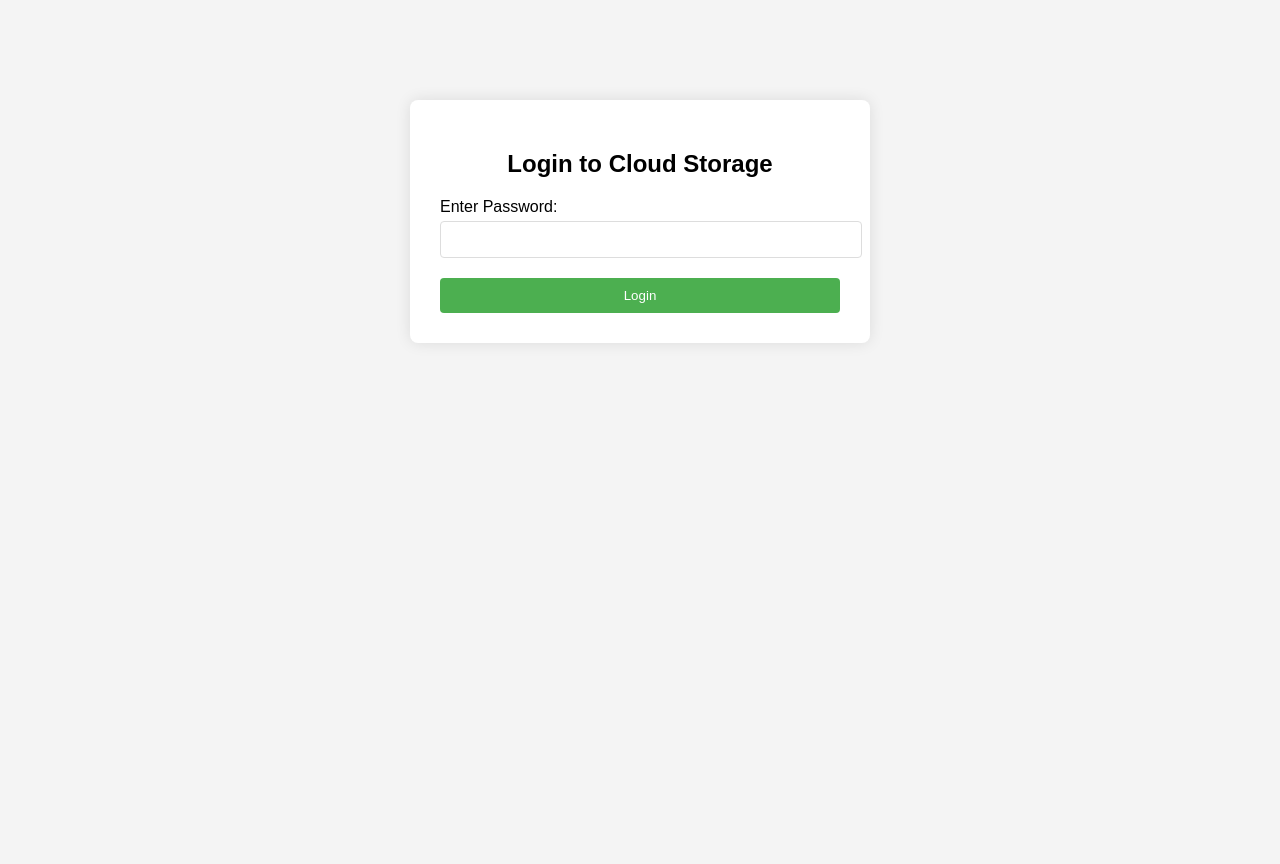
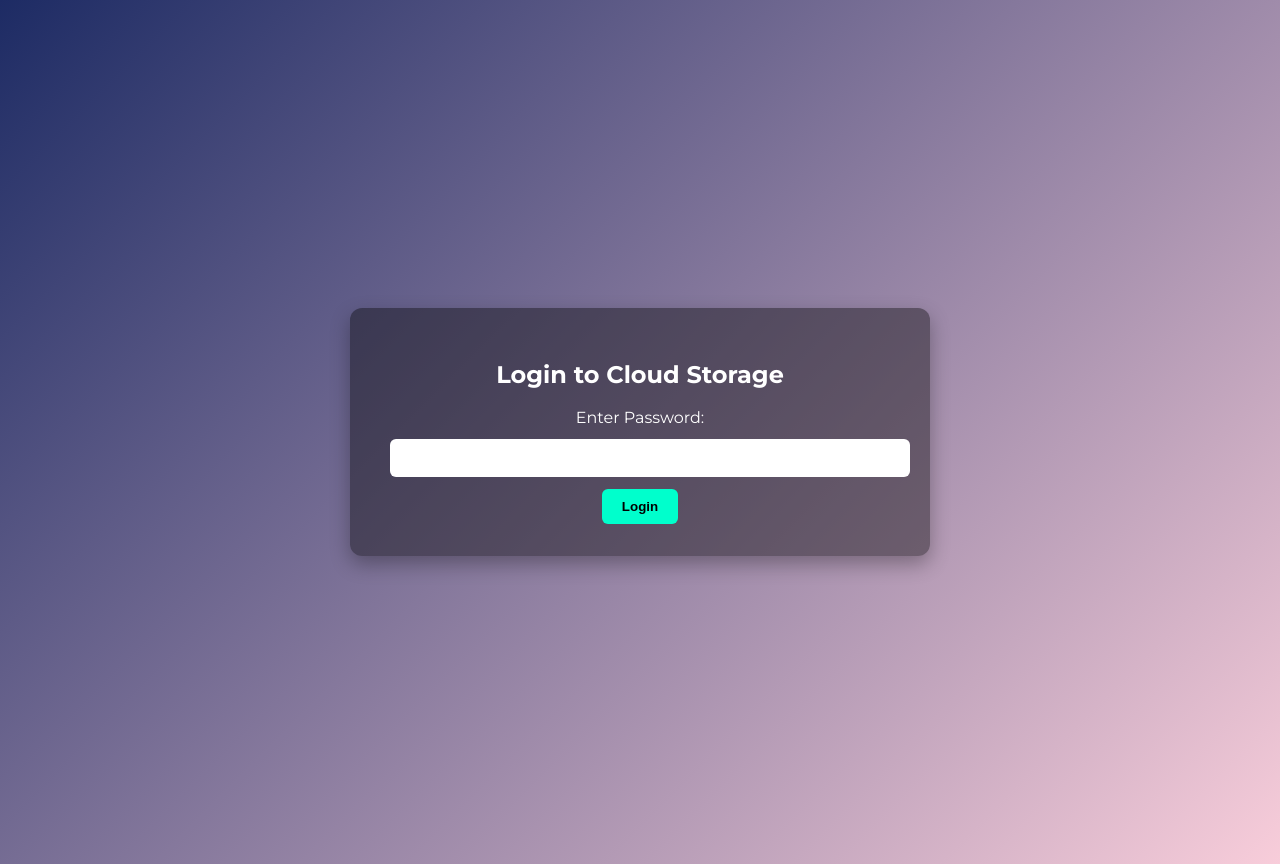
Before and after one commit to pratham21032005/My-Storage, a Flask app: page / in a window 1280 px wide. Before the commit the page ends 313 px from the top, so only its background shows below. Run offline with Flask 2, Linux system fonts and the light colour scheme.

Commit message:
Refactored app: moved styles.css to static/, updated upload_form and backend route to use POST

```diff
--- /dev/null
+++ b/static/styles.css
@@ -0,0 +1,113 @@
+/* General Layout */
+body {
+    font-family: 'Montserrat', sans-serif;
+    background: linear-gradient(135deg, #1d2b64, #f8cdda);
+    margin: 0;
+    min-height: 100vh;
+    display: flex;
+    justify-content: center;
+    align-items: center;
+    color: white;
+    padding: 2rem;
+}
+
+.container {
+    background: rgba(0, 0, 0, 0.4);
+    padding: 2rem 2.5rem;
+    border-radius: 12px;
+    box-shadow: 0 8px 20px rgba(0,0,0,0.3);
+    width: 100%;
+    max-width: 500px;
+    text-align: center;
+}
+
+/* Inputs */
+input[type="password"],
+input[type="file"] {
+    padding: 10px;
+    width: 100%;
+    margin: 12px 0;
+    border: none;
+    border-radius: 6px;
+    font-size: 1rem;
+}
+
+/* Buttons */
+button {
+    padding: 10px 20px;
+    border: none;
+    background-color: #00ffcc;
+    color: #000;
+    font-weight: bold;
+    cursor: pointer;
+    border-radius: 6px;
+    transition: background 0.3s ease;
+}
+
+button:hover {
+    background-color: #ffd700;
+}
+
+/* Error Message */
+#errorMessage {
+    color: #ff6b6b;
+    font-size: 14px;
+    margin-top: 10px;
+}
+
+/* File Section */
+#fileActions {
+    display: none;
+    margin-top: 2rem;
+}
+
+.files-list {
+    margin-top: 1.5rem;
+    text-align: left;
+}
+
+.file-item {
+    background-color: rgba(255,255,255,0.1);
+    padding: 10px;
+    margin-bottom: 10px;
+    border-radius: 6px;
+    display: flex;
+    justify-content: space-between;
+    align-items: center;
+    color: #fff;
+    font-size: 0.95rem;
+}
+
+.file-item a {
+    color: #00ffcc;
+    text-decoration: none;
+    font-weight: bold;
+    transition: color 0.3s;
+}
+
+.file-item a:hover {
+    color: #ffd700;
+}
+
+/* Delete Button */
+.delete-btn {
+    background: crimson;
+    color: white;
+    border: none;
+    padding: 6px 12px;
+    border-radius: 5px;
+    cursor: pointer;
+    margin-left: 10px;
+    transition: background-color 0.3s ease;
+}
+
+.delete-btn:hover {
+    background-color: darkred;
+}
+
+/* Responsive */
+@media (max-width: 600px) {
+    .container {
+        padding: 1.5rem;
+    }
+}
--- a/storage.py
+++ b/storage.py
@@ -1,76 +1,97 @@
-from flask import Flask, request, render_template, redirect, url_for, send_from_directory, jsonify
+from flask import Flask, request, render_template, redirect, url_for, send_from_directory, jsonify, session
 from werkzeug.utils import secure_filename
 import os
 
 app = Flask(__name__)
+app.secret_key = 'your_super_secret_key'  # Needed for session management
 
-# Define the upload folder and make sure it exists
+# Upload config
 UPLOAD_FOLDER = 'uploads'
 app.config['UPLOAD_FOLDER'] = UPLOAD_FOLDER
 
 if not os.path.exists(UPLOAD_FOLDER):
     os.makedirs(UPLOAD_FOLDER)
 
-# Allowed file extensions (you can customize it if needed)
 ALLOWED_EXTENSIONS = {'txt', 'pdf', 'png', 'jpg', 'jpeg', 'gif'}
 
-# Function to check if the file is allowed
+# Helpers
 def allowed_file(filename):
     return '.' in filename and filename.rsplit('.', 1)[1].lower() in ALLOWED_EXTENSIONS
 
-# Password authentication route
+# Routes
 @app.route('/')
 def index():
-    return render_template('login_page.html')  # Serve the login page
+    return render_template('login_page.html')
 
-# Route for password verification
 @app.route('/login', methods=['POST'])
 def login():
     password = request.form.get('password')
     if password == 'Pratham':
-        return redirect(url_for('upload_form'))  # Redirect to upload page after successful login
+        session['role'] = 'admin'
+        return redirect(url_for('upload_form'))
+    elif password == '1234':
+        session['role'] = 'user'
+        return redirect(url_for('upload_form'))
     else:
         return jsonify({"message": "Invalid Password"}), 401
 
-# Upload file page
 @app.route('/upload_form')
 def upload_form():
-    # Get the list of available files in the 'uploads' folder
+    if 'role' not in session:
+        return redirect(url_for('index'))  # Not logged in
     files = os.listdir(app.config['UPLOAD_FOLDER'])
-    return render_template('upload_form.html', files=files)  # Pass the list of files to the template
+    return render_template('upload_form.html', files=files)
 
-# Upload file route
 @app.route('/upload', methods=['POST'])
 def upload():
+    if 'role' not in session:
+        return jsonify({"message": "Unauthorized"}), 401
     if 'file' not in request.files:
         return jsonify({"message": "No file part"}), 400
+
     file = request.files['file']
-
     if file.filename == '':
         return jsonify({"message": "No selected file"}), 400
-
     if not allowed_file(file.filename):
         return jsonify({"message": "File type not allowed"}), 400
 
     filename = secure_filename(file.filename)
     file.save(os.path.join(app.config['UPLOAD_FOLDER'], filename))
-    return redirect(url_for('upload_form'))  # Redirect to the upload form after successful upload
+    return redirect(url_for('upload_form'))
 
-# Download file route
+@app.route('/files', methods=['GET'])
+def files_list():
+    if 'role' not in session:
+        return jsonify({"message": "Unauthorized"}), 401
+    files = os.listdir(app.config['UPLOAD_FOLDER'])
+    return jsonify({"files": files})
+
 @app.route('/download/<filename>')
 def download(filename):
+    if 'role' not in session:
+        return jsonify({"message": "Unauthorized"}), 401
     file_path = os.path.join(app.config['UPLOAD_FOLDER'], filename)
     if os.path.exists(file_path):
         return send_from_directory(app.config['UPLOAD_FOLDER'], filename)
     else:
         return jsonify({"message": "File not found"}), 404
 
-# Fetch all files route
-@app.route('/files', methods=['GET'])
-def files_list():
-    files = os.listdir(app.config['UPLOAD_FOLDER'])
-    return jsonify({"files": files})
+@app.route('/delete/<filename>', methods=['POST'])
+def delete_file(filename):
+    if 'role' not in session or session['role'] != 'admin':
+        return jsonify({"message": "Unauthorized or insufficient privileges"}), 403
+
+    file_path = os.path.join(app.config['UPLOAD_FOLDER'], filename)
+    if os.path.exists(file_path):
+        os.remove(file_path)
+        return redirect(url_for('upload_form'))
+    else:
+        return jsonify({"message": "File not found"}), 404
+
+@app.route('/logout')
+def logout():
+    session.pop('role', None)
+    return redirect(url_for('index'))
 
 if __name__ == '__main__':
-    # Change the port to 8000 (or any other port you prefer)
     app.run(debug=True, port=8000)
--- a/templates/login_page.html
+++ b/templates/login_page.html
@@ -1,68 +1,22 @@
 <!DOCTYPE html>
 <html lang="en">
 <head>
-    <meta charset="UTF-8">
-    <meta name="viewport" content="width=device-width, initial-scale=1.0">
-    <title>Login</title>
-    <style>
-        body {
-            font-family: Arial, sans-serif;
-            margin: 0;
-            padding: 0;
-            background-color: #f4f4f4;
-        }
-        .container {
-            width: 100%;
-            max-width: 400px;
-            margin: 100px auto;
-            padding: 30px;
-            background-color: #fff;
-            box-shadow: 0 0 15px rgba(0, 0, 0, 0.1);
-            border-radius: 8px;
-        }
-        h2 {
-            text-align: center;
-            margin-bottom: 20px;
-        }
-        .input-group {
-            margin-bottom: 20px;
-        }
-        .input-group label {
-            display: block;
-            margin-bottom: 5px;
-        }
-        .input-group input {
-            width: 100%;
-            padding: 10px;
-            border: 1px solid #ddd;
-            border-radius: 4px;
-        }
-        .btn {
-            width: 100%;
-            padding: 10px;
-            background-color: #4CAF50;
-            color: white;
-            border: none;
-            border-radius: 4px;
-            cursor: pointer;
-        }
-        .btn:hover {
-            background-color: #45a049;
-        }
-    </style>
+  <meta charset="UTF-8" />
+  <meta name="viewport" content="width=device-width, initial-scale=1.0"/>
+  <title>Login | Pratham Pawar</title>
+  <link href="https://fonts.googleapis.com/css2?family=Montserrat:wght@400;700&display=swap" rel="stylesheet">
+  <link rel="stylesheet" href="{{ url_for('static', filename='styles.css') }}">
 </head>
 <body>
-
   <div class="container">
     <h2>Login to Cloud Storage</h2>
     <form action="/login" method="POST">
       <div class="input-group">
         <label for="password">Enter Password:</label>
-            <input type="password" name="password" id="password" required>
+        <input type="password" name="password" id="password" required autocomplete="off">
       </div>
       <button type="submit" class="btn">Login</button>
     </form>
   </div>
-
 </body>
 </html>
```
Also changed, not shown: scripts.js (+51 -14 lines), styles.css (deleted, +0 -53 lines), templates/upload_form.html (+19 -74 lines). Lines whose indentation alone changed are shown as unchanged.
